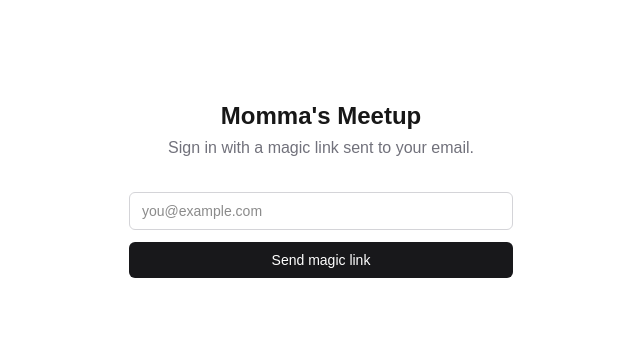
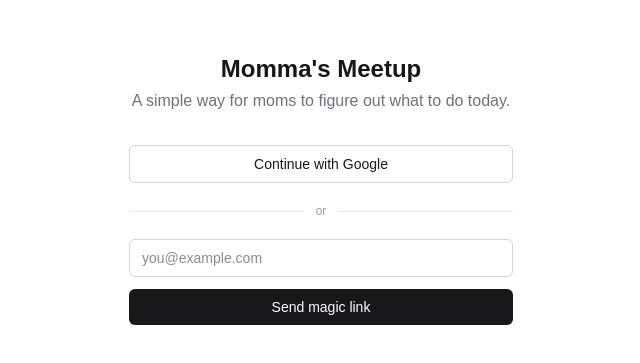
Before and after one commit to chrisSmalling/momma-s-group, a Next.js app: page /login in a window 1280 px wide. Shown: the part 211-574 px from the top of the page, without its empty margins (319-959 px from the left). Built offline with nearby package versions, Linux system fonts and the light colour scheme.

Commit message:
Add Google sign-in while keeping magic link fallback

```diff
--- a/src/app/login/page.tsx
+++ b/src/app/login/page.tsx
@@ -8,7 +8,26 @@ export default function LoginPage() {
   const [status, setStatus] = useState<"idle" | "sending" | "sent" | "error">(
     "idle",
   );
+  const [googleStatus, setGoogleStatus] = useState<"idle" | "sending" | "error">("idle");
   const [errorMessage, setErrorMessage] = useState("");
+
+  async function handleGoogleSignIn() {
+    setGoogleStatus("sending");
+    setErrorMessage("");
+
+    const supabase = createClient();
+    const { error } = await supabase.auth.signInWithOAuth({
+      provider: "google",
+      options: {
+        redirectTo: `${window.location.origin}/auth/callback`,
+      },
+    });
+
+    if (error) {
+      setGoogleStatus("error");
+      setErrorMessage(error.message);
+    }
+  }
 
   async function handleSubmit(event: FormEvent<HTMLFormElement>) {
     event.preventDefault();
@@ -39,7 +58,7 @@ export default function LoginPage() {
           Momma&apos;s Meetup
         </h1>
         <p className="text-center text-zinc-500 mb-8">
-          Sign in with a magic link sent to your email.
+          A simple way for moms to figure out what to do today.
         </p>
 
         {status === "sent" ? (
@@ -48,6 +67,22 @@ export default function LoginPage() {
             link.
           </p>
         ) : (
+          <>
+            <button
+              type="button"
+              onClick={handleGoogleSignIn}
+              disabled={googleStatus === "sending"}
+              className="flex w-full items-center justify-center gap-2 rounded-md border border-zinc-300 bg-white px-3 py-2 text-sm font-medium text-zinc-900 disabled:opacity-50"
+            >
+              {googleStatus === "sending" ? "Connecting..." : "Continue with Google"}
+            </button>
+
+            <div className="my-5 flex items-center gap-3 text-xs text-zinc-400">
+              <div className="h-px flex-1 bg-zinc-200" />
+              <span>or</span>
+              <div className="h-px flex-1 bg-zinc-200" />
+            </div>
+
             <form onSubmit={handleSubmit} className="flex flex-col gap-3">
               <input
                 type="email"
@@ -64,10 +99,12 @@ export default function LoginPage() {
               >
                 {status === "sending" ? "Sending..." : "Send magic link"}
               </button>
-            {status === "error" && (
-              <p className="text-sm text-red-600">{errorMessage}</p>
+            </form>
+          </>
         )}
-          </form>
+
+        {(status === "error" || googleStatus === "error") && (
+          <p className="mt-3 text-sm text-red-600">{errorMessage}</p>
         )}
       </div>
     </div>
```
Lines whose indentation alone changed are shown as unchanged.
